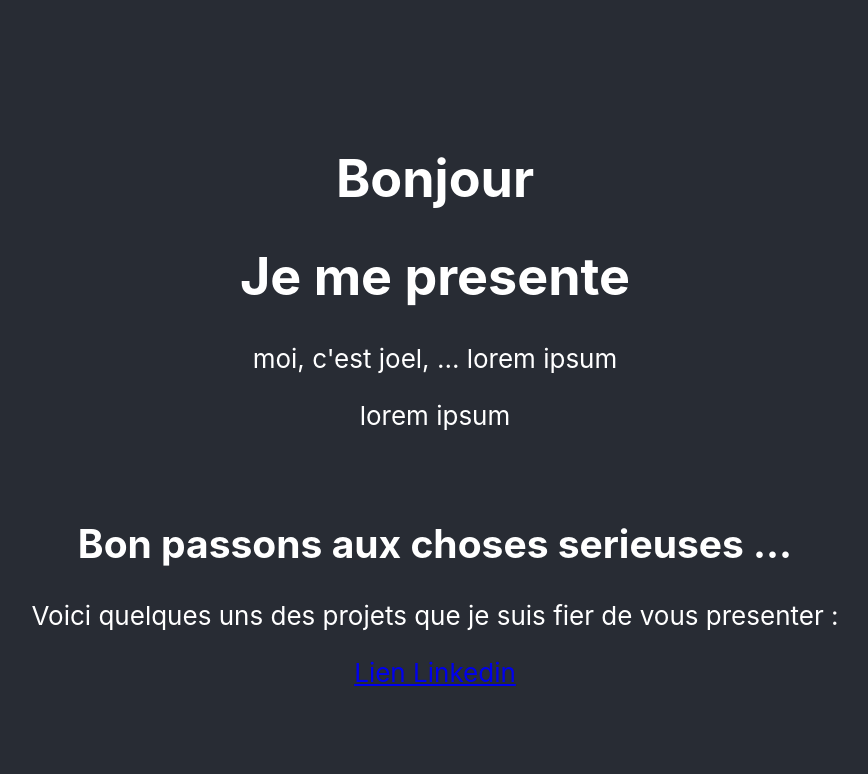
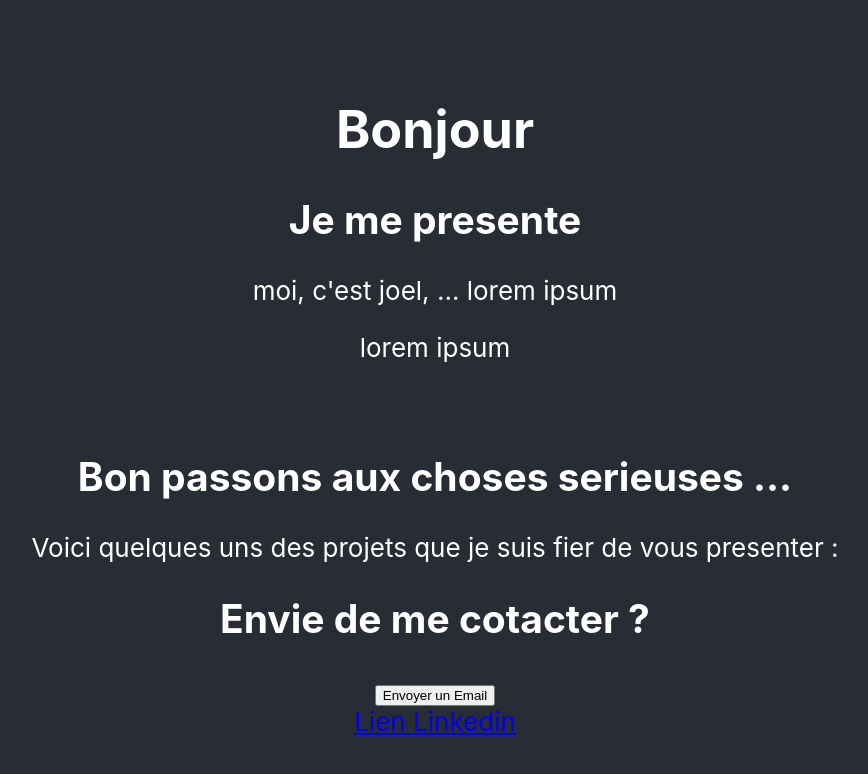
Before and after one commit to jojo051/my_portfofio, a React (Create React App) app in the folder my-portfolio/: page / in a window 1280 px wide. Shown: the top 774 px of the page, without its empty margins (205-1073 px from the left). Built offline with nearby package versions, Linux system fonts and the light colour scheme.

Commit message:
build(contact):add component contact

```diff
--- a/my-portfolio/src/components/Home.jsx
+++ b/my-portfolio/src/components/Home.jsx
@@ -6,12 +6,15 @@ const Home = () => {
     <>
       <div>
       <h1>Bonjour</h1>
-      <h1> Je me presente</h1>
+      <h2> Je me presente</h2>
       <p> moi, c'est joel, ... lorem ipsum</p>
       <p> lorem ipsum</p>
       <img src="" alt="" />
       <h2>Bon passons aux choses serieuses ...</h2>
       <p>Voici quelques uns des projets que je suis fier de vous presenter :</p>
+      <projets></projets>
+      <h2>Envie de me cotacter ?</h2>
+      <button type="button" >Envoyer un Email</button>
       </div>
       <Footer />
     </>
```
Also changed, not shown: my-portfolio/src/components/Contact.jsx (added, +11 -0 lines).
